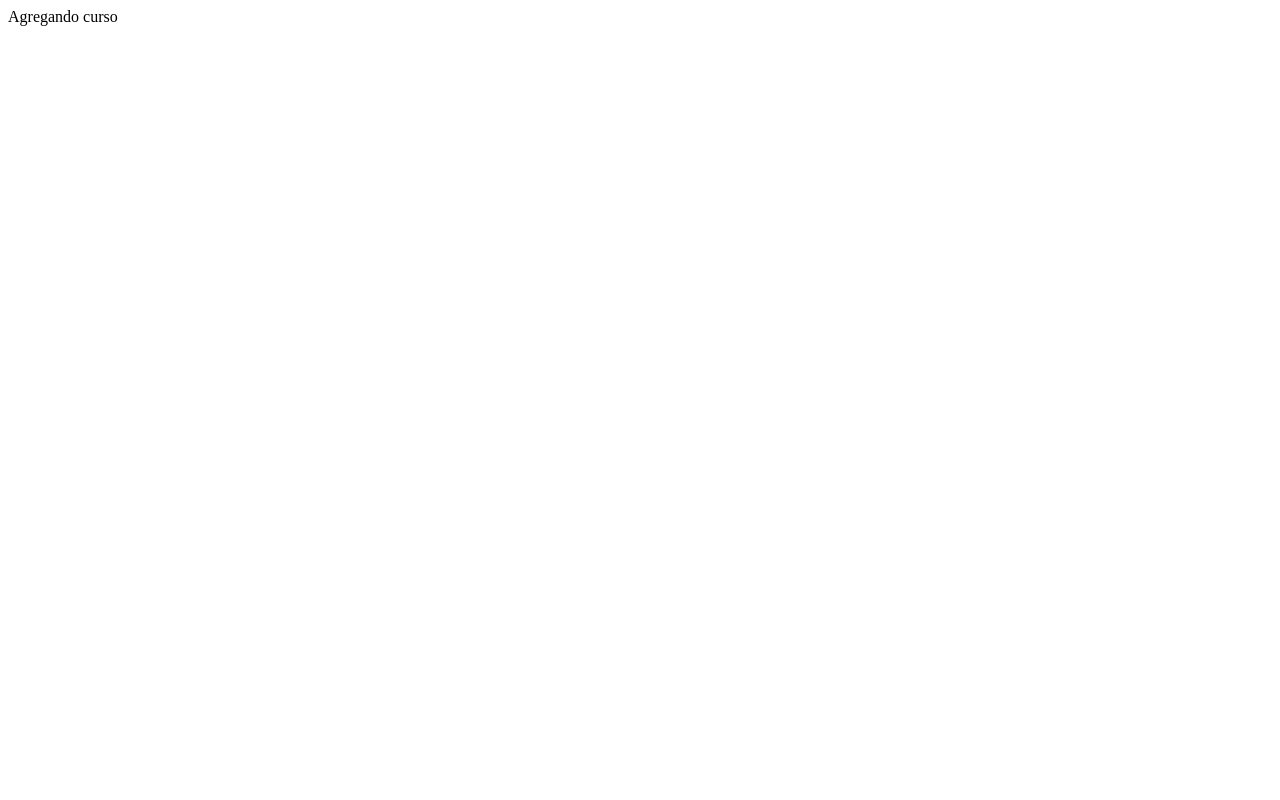
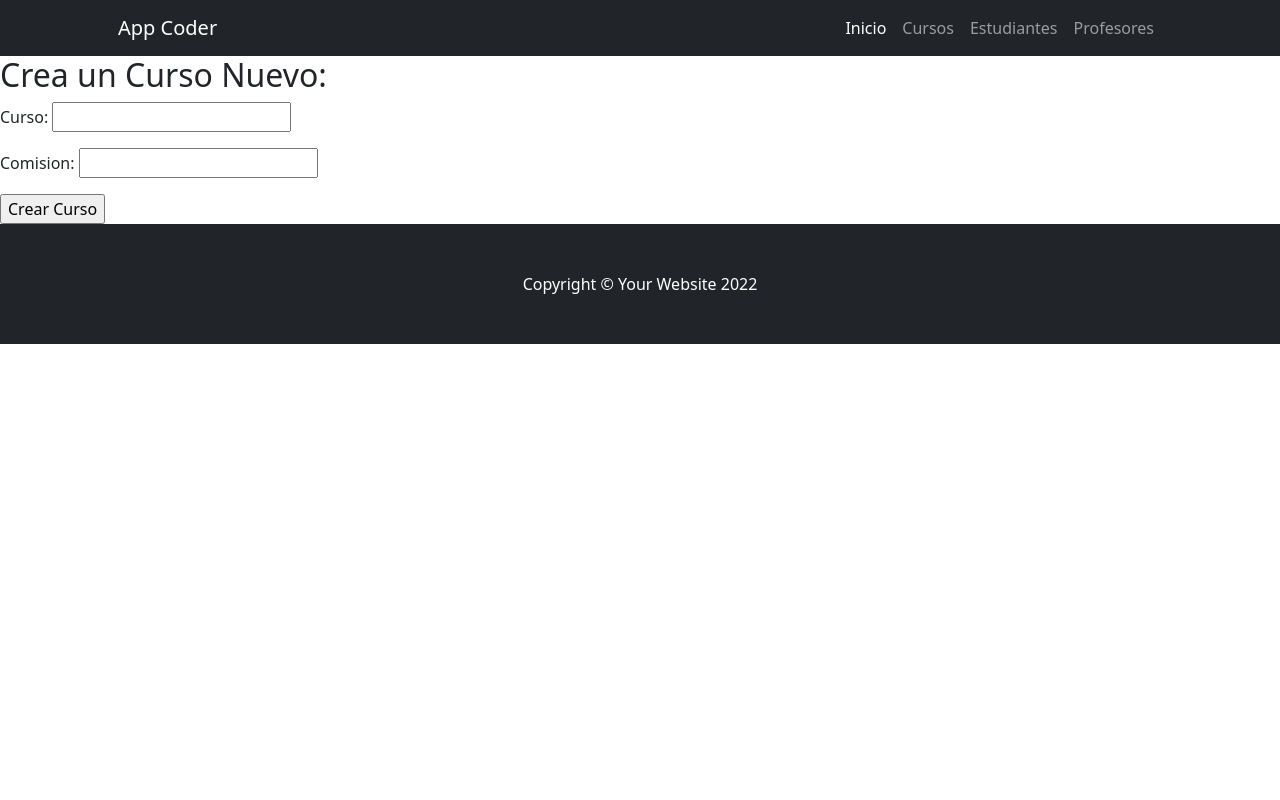
Before and after one commit to lucastrubiano/djangocoder, a Django app: page /coderapp/crear_curso/ in a window 1280 px wide. Before the commit the page is almost empty. Run offline with Django 4.2, Linux system fonts and the light colour scheme; some libraries are stand-ins or nearby versions.

Commit message:
formulario creado

```diff
--- a/ProyectoCoder/ProyectoCoderApp/templates/ProyectoCoderApp/formulario_curso.html
+++ b/ProyectoCoder/ProyectoCoderApp/templates/ProyectoCoderApp/formulario_curso.html
@@ -1 +1,19 @@
-Agregando curso
+{% extends 'ProyectoCoderApp/base.html' %}
+{% load static %}
+
+{% block tituloPagina %}
+Crear Curso - App Coder
+{% endblock %}
+
+{% block contenidoPagina %}
+<h2>Crea un Curso Nuevo:</h2>
+<form action="" method="post">
+    {% csrf_token %}
+
+    <p>Curso: <input type="text" name="nombre" id=""> </p>
+
+    <p>Comision: <input type="number" name="comision" id="" min="0"> </p>
+
+    <input type="submit" value="Crear Curso">
+</form>
+{% endblock %}
```
